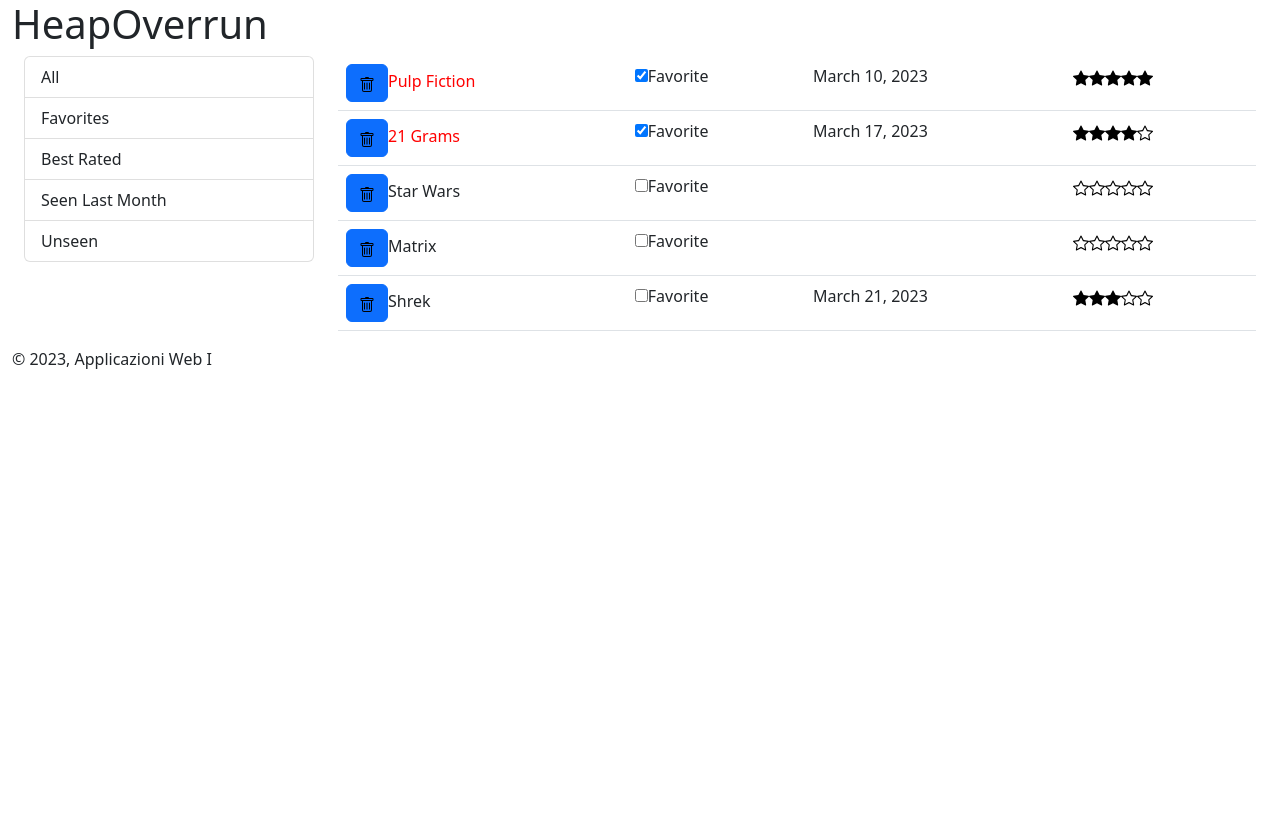
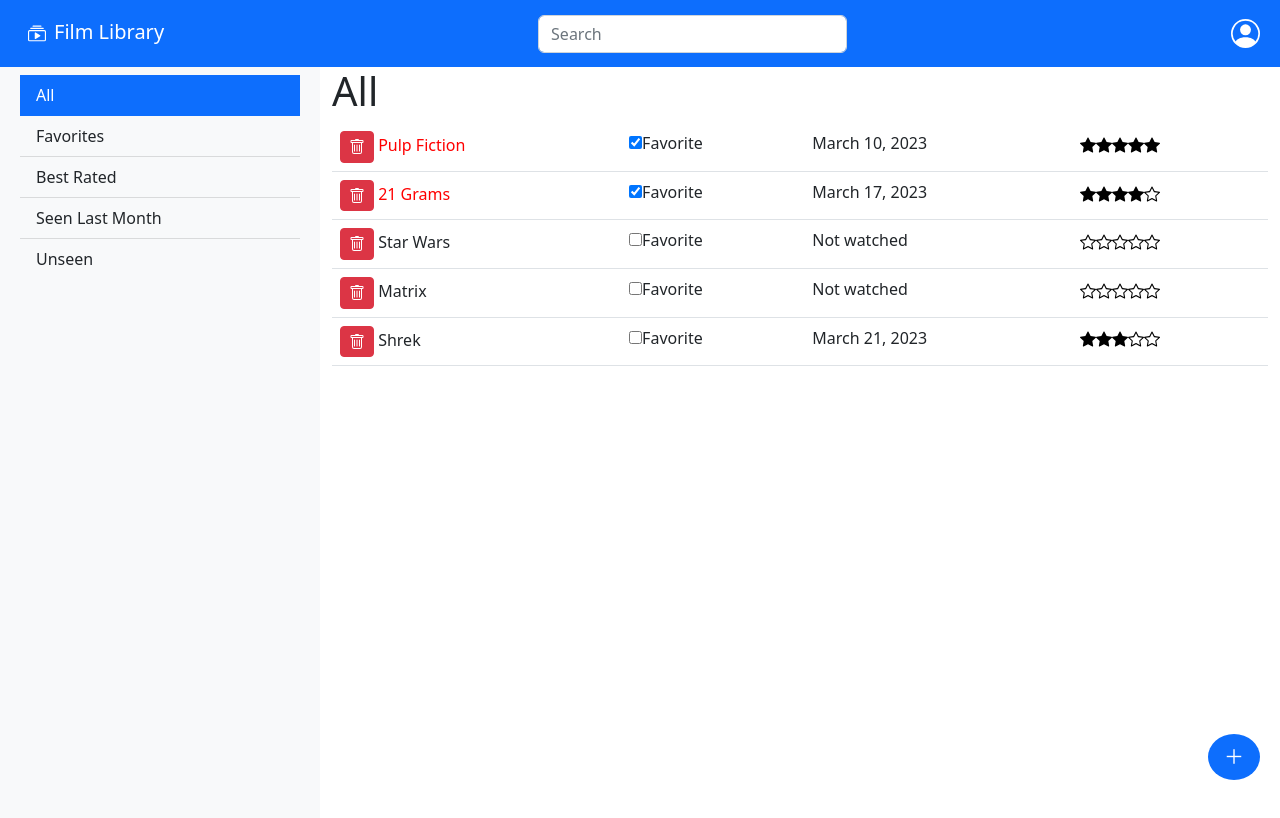
Before and after one commit to Atari2/ApplicazioniWeb1-Polito2023, a React (Vite) app in the folder labs/lab5/lab5/: page / in a window 1280 px wide. Shown: the top 818 px of the page. Built offline with nearby package versions, Linux system fonts and the light colour scheme.

Commit message:
Progress towards complete lab.

```diff
--- /dev/null
+++ b/labs/lab5/lab5/src/App.css
@@ -0,0 +1,34 @@
+/* * {
+    border-color: red !important;
+    border-style: solid !important;
+    border-width: 1px !important;
+} */
+.filter-white {
+    filter: invert(100%);
+}
+.full-height {
+    height: 100%;
+}
+.full-viewport {
+    height: 100vh;
+}
+.round-button {
+    border-style: none;
+    border-radius: 50%;
+    text-align: center;
+}
+.fixed-bottom-right {
+    position: fixed;
+    bottom: 1em;
+    right: 1em;
+}
+.fixed-center {
+    position: fixed;
+    top: 50%;
+    left: 50%;
+    transform: translate(-50%, -50%);
+    z-index: 1;
+}
+.color-grey {
+    background-color: rgb(248, 249, 250);
+}
--- a/labs/lab5/lab5/src/App.jsx
+++ b/labs/lab5/lab5/src/App.jsx
@@ -1,10 +1,13 @@
 import 'bootstrap/dist/css/bootstrap.min.css';
-import { Col, Container, Row, Button, Form, Table, ListGroup } from 'react-bootstrap';
+import { Col, Container, Row, Button, Form, Table, ListGroup, Navbar, Nav, InputGroup } from 'react-bootstrap';
 import { useState } from 'react';
 import dayjs from 'dayjs';
 import fillStar from './assets/star-fill.svg';
 import emptyStar from './assets/star.svg';
 import trash from './assets/trash.svg';
+import person_circle from './assets/person-circle.svg';
+import collectionplay from './assets/collection-play.svg';
+import './App.css';
 
 class Film {
     constructor(id, title, favorite = false, watchDate = null, score = null) {
@@ -33,11 +36,11 @@
 
 const filmLibrary = new FilmLibrary();
 const selectors = {
-    "A": (_) => true,
-    "FV": (film) => film.favorite,
-    "BR" : (film) => film.score !== null && film.score >= 4,
-    "SLM": (film) => film.watchDate !== null && film.watchDate.isAfter(dayjs().subtract(1, 'month')),
-    "U": (film) => film.watchDate === null
+    "A": { index: 0, func: (_) => true, fullname: "All" },
+    "FV": { index: 1, func: (film) => film.favorite, fullname: "Favorites" },
+    "BR": { index: 2, func: (film) => film.score !== null && film.score >= 4, fullname: "Best Rated" },
+    "SLM": { index: 3, func: (film) => film.watchDate !== null && film.watchDate.isAfter(dayjs().subtract(1, 'month')), fullname: "Seen Last Month" },
+    "U": { index: 4, func: (film) => film.watchDate === null, fullname: "Unseen" }
 };
 filmLibrary.addNewFilm(new Film(1, "Pulp Fiction", true, "March 10, 2023", 5));
 filmLibrary.addNewFilm(new Film(2, "21 Grams", true, "March 17, 2023", 4));
@@ -46,34 +49,119 @@
 filmLibrary.addNewFilm(new Film(5, "Shrek", false, "March 21, 2023", 3));
 
 function MyHeader(props) {
+    const onSearch = props.onSearch;
+
     return (
         <header>
-            <h1>{props.appName || "HeapOverrun"}</h1>
+            <Navbar expand="lg" className="navbar-dark bg-primary">
+                <Container fluid className="d-flex justify-content-between">
+                    <Navbar.Brand className="p-2 d-flex">
+                        <img style={{ width: "1.7em", height: "1.7em" }} className="filter-white img-fluid p-2" src={collectionplay} />
+                        Film Library
+                    </Navbar.Brand>
+                    <Container fluid className="d-flex flex-fill justify-content-center">
+                        <input
+                            className="form-control me-2"
+                            style={{ width: "30%" }}
+                            type="search"
+                            placeholder="Search"
+                            aria-label="Search"
+                            onInput={(e) => onSearch(e.target.value)}
+                        />
+                    </Container>
+                    <Nav className="p-2">
+                        <Nav.Item>
+                            <img style={{ width: "2.2em", height: "2.2em" }} className="filter-white img-fluid" src={person_circle} />
+                        </Nav.Item>
+                    </Nav>
+                </Container>
+            </Navbar>
         </header>
     );
 }
 
+function AddFilmForm(props) {
+    const hidden = props.hidden;
+    const [validated, setValidated] = useState(false);
+    const addFilmCallback = props.addFilmCallback;
+
+    const handleSubmit = (event) => {
+        const form = event.currentTarget;
+        if (form.checkValidity() === false) {
+            event.preventDefault();
+            event.stopPropagation();
+        } else {
+            event.preventDefault();
+            const newFilm = new Film(0, form.elements["new-film-title"].value, form.elements["new-film-fav"].checked, form.elements["new-film-watch-date"].value, form.elements["new-film-rating"].value);
+            addFilmCallback(newFilm);
+            form.reset();
+        }
+        setValidated(true);
+    };
+    if (hidden) {
+        return null;
+    }
+    return (
+        <Form className="fixed-center" noValidate validated={validated} onSubmit={handleSubmit}>
+            <Form.Control className="mb-2" type="input" id="new-film-title" placeholder="Film title" required></Form.Control>
+            <InputGroup className="mb-3">
+                <Form.Control type="number" min="0" max="5" id="new-film-rating" placeholder="Rating (1-5)"></Form.Control>
+                <InputGroup.Checkbox label="Favorite" id="new-film-fav" aria-label="Favorite"/>
+            </InputGroup>
+            <Form.Control className="mb-2" id="new-film-watch-date" type="date"></Form.Control>
+            <Form.Control.Feedback type="invalid">
+                Please enter a film title.
+            </Form.Control.Feedback>
+            <Button type="submit" variant="primary">Add new film</Button>
+        </Form>
+    )
+}
 
 function MyFooter(props) {
-    return (<footer>
-        <p>&copy; 2023, Applicazioni Web I</p>
-        <div id="time"></div>
-    </footer>);
+    const addFilmCallback = props.addFilmCallback;
+    const [showAddFilmForm, setShowAddFilmForm] = useState(true);
+
+    const addFilmCallbackAdder = (film) => {
+        addFilmCallback(film);
+        toggleAddFilmForm();
+    };
+
+    const toggleAddFilmForm = () => {
+        setShowAddFilmForm(!showAddFilmForm);
+    };
+
+    return (
+        <Container>
+            <AddFilmForm addFilmCallback={addFilmCallbackAdder} hidden={showAddFilmForm}/>
+            <Button variant="primary" className="btn-lg round-button fixed-bottom-right" onClick={ () => toggleAddFilmForm() }>&#xFF0B;</Button>
+        </Container>
+    );
 }
 
 function MyRow(props) {
     const [film, setFilm] = useState(props.film);
     const deleteFilm = props.deleteHandler;
-    const setFavourite = () => {
+    const updateFavouriteCallback = props.updateFavouriteHandler;
+    const updateScoreCallback = props.updateScoreHandler;
+
+    const updateScore = (score) => {
         setFilm((oldFilm) => {
-            return { ...oldFilm, favorite: !oldFilm.favorite };
-        })
+            return {...oldFilm, score: score };
+        });
+        updateScoreCallback(score);
+    };
+    const updateFavourite = () => {
+        setFilm((oldFilm) => {
+            return {...oldFilm, favorite: !oldFilm.favorite };
+        });
+        updateFavouriteCallback();
     }
+
     const createRating = () => {
         let stars = [];
         for (let i = 1; i <= 5; i++) {
             const filled = film.score === null ? false : i <= film.score;
-            let elem = <img key={`${film.id}_rating_${i}`} src={filled ? fillStar : emptyStar} onClick={() => setFilm((oldFilm) => { return { ...oldFilm, score: i }; })} />;
+            let elem = <img key={`${film.id}_rating_${i}`} src={filled ? fillStar : emptyStar} onClick={() => updateScore(i)} />;
             stars.push(elem);
         }
         return stars;
@@ -82,20 +170,20 @@
         <tr>
             <td>
                 <div style={film.favorite ? { color: "red" } : {}}>
-                    <Button onClick={deleteFilm}>
-                        <img src={trash}/>
+                    <Button className="btn-sm" variant="danger" onClick={deleteFilm}>
+                        <img src={trash} className="filter-white align-center" style={{ paddingBottom: "0.2em" }} />
                     </Button>
-                    {film.title}
+                    {' ' + film.title}
                 </div>
             </td>
             <td>
                 <div>
-                    <input type="checkbox" defaultChecked={film.favorite} id="Favorite" label="Favorite" onClick={() => setFavourite()} />
+                    <input type="checkbox" defaultChecked={film.favorite} id="Favorite" label="Favorite" onClick={() => updateFavourite()} />
                     <label htmlFor="Favorite">Favorite</label>
                 </div>
             </td>
             <td>
-                {film.watchDate === null ? "" : film.watchDate.format('MMMM DD, YYYY')}
+                {film.watchDate === null ? "Not watched" : film.watchDate.format('MMMM DD, YYYY')}
             </td>
             <td>
                 <div className="rating">
@@ -107,19 +195,55 @@
 }
 
 function MyTable(props) {
-    const [list, setList] = useState(props.listOfFilms);
+    const list = props.listOfFilms;
+    const setList = props.setFilms;
+    const searchTerm = props.searchTerm;
     const deleteRow = (id) => {
         setList((oldList) => {
             return oldList.filter((film) => film.id !== id);
         });
     }
+    const updateFavouriteFilm = (id) => {
+        setList((oldList) => {
+            return oldList.map((film) => {
+                if (film.id === id) {
+                    return { ...film, favorite: !film.favorite };
+                } else {
+                    return film;
+                }
+            });
+        })
+    };
+
+    const updateScoreFilm = (id, score) => {
+        setList((oldList) => {
+            return oldList.map((film) => {
+                if (film.id === id) {
+                    return { ...film, score: score };
+                } else {
+                    return film;
+                }
+            });
+        })
+    };
+
+    const filterBySearch = (film) => {
+        if (searchTerm === null || searchTerm === "") {
+            return true;
+        }
+        return film.title.toLowerCase().includes(searchTerm.toLowerCase());
+    };
 
     return (
         <Table>
             {/* <Table striped bordered hover> */}
             <tbody>
-                {list.filter(props.filter).map((film) =>
-                    <MyRow film={film} key={film.id} deleteHandler={() => deleteRow(film.id) }/>)
+                {list.filter(filterBySearch).filter(props.filter.func).map((film) =>
+                    <MyRow film={film} key={film.id}
+                        deleteHandler={() => deleteRow(film.id)}
+                        updateFavouriteHandler={() => updateFavouriteFilm(film.id)}
+                        updateScoreHandler={(score) => updateScoreFilm(film.id, score)}
+                    />)
                 }
             </tbody>
         </Table>
@@ -127,16 +251,23 @@
 }
 
 function FilterSelector(props) {
-
     const onFilterChange = props.onFilterChange;
 
+    const makeListItem = (selector) => {
+        if (selector.index === props.currentFilter.index) {
+            return <ListGroup.Item key={selector.fullname} className="color-grey" action active onClick={() => onFilterChange(selector)}>
+                {selector.fullname}
+            </ListGroup.Item>
+        } else {
+            return <ListGroup.Item key={selector.fullname} className="color-grey" action onClick={() => onFilterChange(selector)}>
+                {selector.fullname}
+            </ListGroup.Item>
+        }
+    };
+
     return (
-        <ListGroup>
-            <ListGroup.Item onClick={() => onFilterChange(selectors.A)}>All</ListGroup.Item>
-            <ListGroup.Item onClick={() => onFilterChange(selectors.FV)}>Favorites</ListGroup.Item>
-            <ListGroup.Item onClick={() => onFilterChange(selectors.BR)}>Best Rated</ListGroup.Item>
-            <ListGroup.Item onClick={() => onFilterChange(selectors.SLM)}>Seen Last Month</ListGroup.Item>
-            <ListGroup.Item onClick={() => onFilterChange(selectors.U)}>Unseen</ListGroup.Item>
+        <ListGroup variant="flush" className="color-grey p-2">
+            {Object.values(selectors).map(makeListItem)}
         </ListGroup>
     )
 }
@@ -151,26 +282,39 @@
     };
 
     return (
-    <Container fluid>
-        <Row>
-            <Col xs={3}>
-                <FilterSelector onFilterChange={updateFilter} />
-            </Col>
-            <Col xs={9}>
-                <MyTable listOfFilms={filmLibrary.films} filter={filter}/>
-            </Col>
-        </Row>
-    </Container>
+        <Container fluid className="full-height">
+            <Row className="full-height">
+                <Col xs={3} className="color-grey">
+                    <FilterSelector currentFilter={filter} onFilterChange={updateFilter} />
+                </Col>
+                <Col xs={9}>
+                    <h1>{filter.fullname}</h1>
+                    <MyTable listOfFilms={props.films} setFilms={props.setFilms} filter={filter} searchTerm={props.searchTerm} />
+                </Col>
+            </Row>
+        </Container>
     );
 }
 
 function App() {
-
+    const [searchTerm, setSearchTerm] = useState(() => null);
+    const [films, setFilms] = useState(() => filmLibrary.films);
+    const updateSearchTerm = (term) => {
+        setSearchTerm((_) => {
+            return term;
+        });
+    };
+    const addFilmCallback = (film) => {
+        console.log(`Adding film ${film.toString()}`)
+        setFilms((oldList) => {
+            return [...oldList, {...film, id: oldList.length + 1}];
+        });
+    };
     return (
-        <Container fluid>
-            <MyHeader />
-            <Main />
-            <MyFooter />
+        <Container fluid className="p-0 full-viewport">
+            <MyHeader onSearch={updateSearchTerm} />
+            <Main searchTerm={searchTerm} films={films} setFilms={setFilms}/>
+            <MyFooter addFilmCallback={addFilmCallback}/>
         </Container>
     )
 }
```
